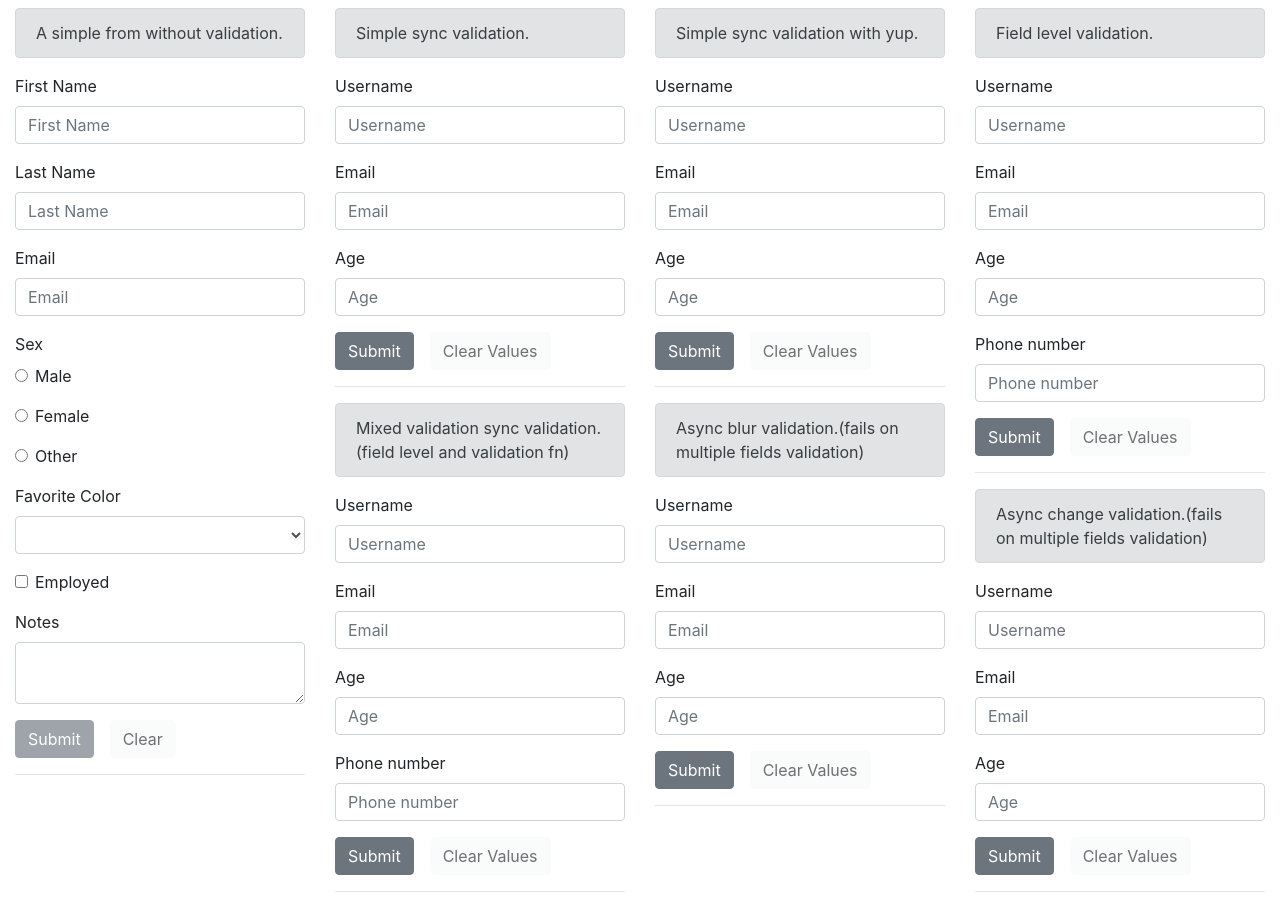
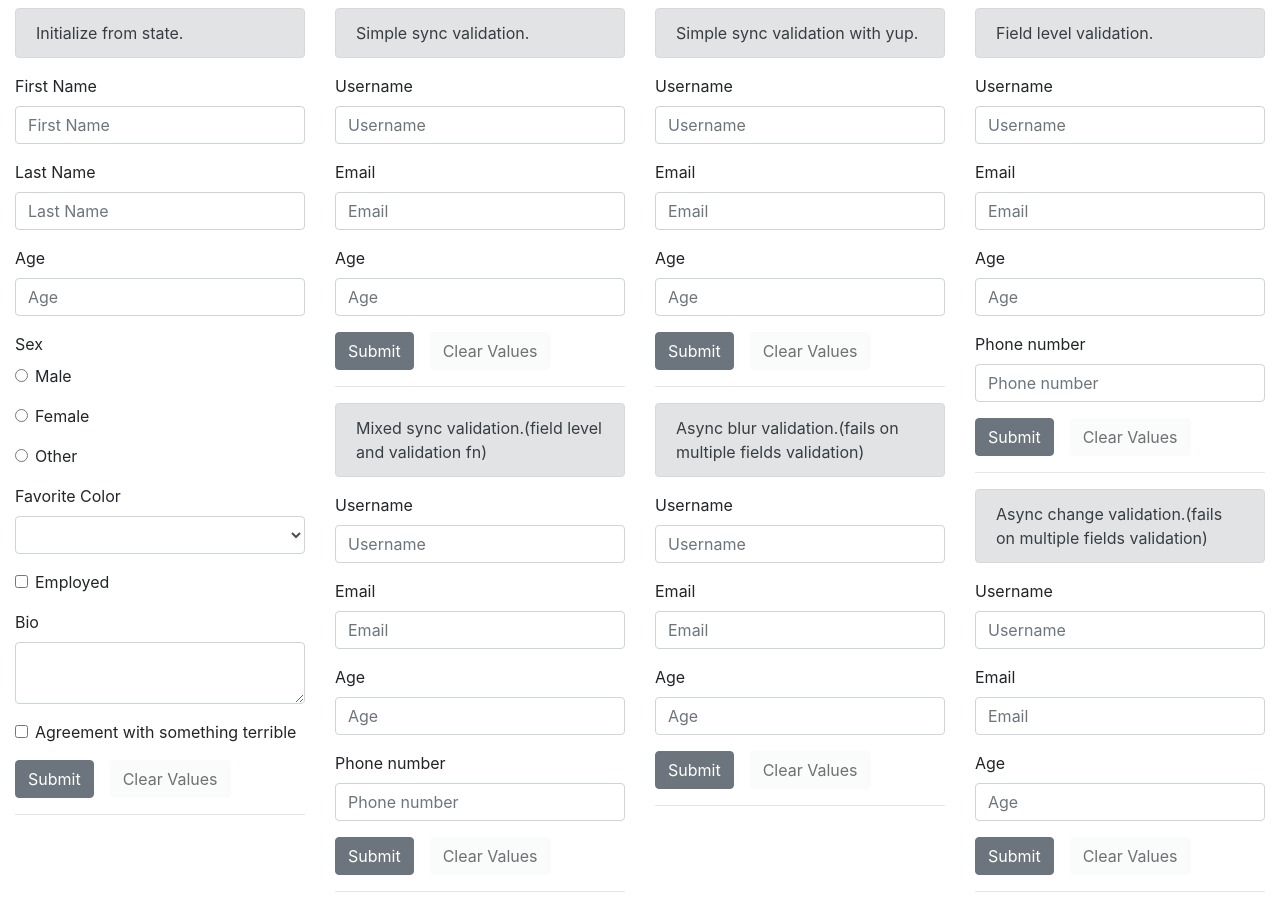
Before and after one commit to LrVch/redux-form-test, a React (Create React App) app: page / in a window 1280 px wide. Built offline with nearby package versions, Linux system fonts and the light colour scheme.

Commit message:
initialize form state init

```diff
--- a/src/App.js
+++ b/src/App.js
@@ -8,6 +8,7 @@ import FieldLevelValidation from './components/FieldLevelValidation/FieldLevelVa
 import MixedSyncValidation from './components/MixedSyncValidation/MixedSyncValidation';
 import AsyncBlurValidation from './components/AsyncBlurValidation/AsyncBlurValidation';
 import AsyncChangeValidation from './components/AsyncChangeValidation/AsyncChangeValidation';
+import InitializeFromState from './components/InitializeFromState/InitializeFromState';
 
 function App() {
   return (
@@ -16,11 +17,18 @@ function App() {
 
         {/* first */}
         <div className="col-sm">
-          <div className="alert alert-secondary mt-2" role="alert">
+          {/* <div className="alert alert-secondary mt-2" role="alert">
             A simple from without validation.
           </div>
           <Page>
             {submit => (<SimpleForm onSubmit={submit} />)}
+          </Page>
+          <hr /> */}
+          <div className="alert alert-secondary mt-2" role="alert">
+            Initialize from state.
+          </div>
+          <Page>
+            {submit => (<InitializeFromState onSubmit={submit} />)}
           </Page>
           <hr />
         </div>
@@ -35,7 +43,7 @@ function App() {
           </Page>
           <hr />
           <div className="alert alert-secondary mt-2" role="alert">
-            Mixed validation sync validation.(field level and validation fn)
+            Mixed sync validation.(field level and validation fn)
           </div>
           <Page>
             {submit => (<MixedSyncValidation onSubmit={submit} />)}
@@ -71,7 +79,7 @@ function App() {
           </Page>
           <hr />
           <div className="alert alert-secondary mt-2" role="alert">
-          Async change validation.(fails on multiple fields validation)
+            Async change validation.(fails on multiple fields validation)
           </div>
           <Page>
             {submit => (<AsyncChangeValidation onSubmit={submit} />)}
--- /dev/null
+++ b/src/components/InitializeFromState/InitializeFromState.js
@@ -0,0 +1,149 @@
+import React from 'react'
+import { Field, reduxForm } from 'redux-form'
+import * as yup from 'yup';
+import { RenderField } from '../shared'
+import { syncValidator } from '../../utils';
+import ErrorMessage from '../shared/ErrorMessage/ErrorMessage';
+
+const validationSchema = yup.object().shape({
+  firstName: yup
+    .string()
+    .required('Required')
+    // eslint-disable-next-line no-template-curly-in-string
+    .max(15, 'Must be ${max} characters or less'),
+  lastName: yup
+    .string()
+    .required('Required'),
+  age: yup
+    .number()
+    .typeError('Only number is acceptable')
+    .required('Required')
+    .positive('Only positive number is acceptable')
+    .integer('Only integer number is acceptable')
+    .min(18, 'Sorry, you must be at least 18 years old'),
+  sex: yup
+    .string()
+    .required('Required'),
+  favoriteColor: yup
+    .string()
+    .required('Required'),
+  agreement: yup
+    .boolean()
+    .test(
+      'is-agreement',
+      'Required',
+      value => !!value
+    )
+});
+
+const InitializeFromState = ({ handleSubmit, pristine, reset, submitting }) => {
+  return (
+    <form
+      noValidate
+      onSubmit={handleSubmit}>
+
+      <div className="mt-3">
+        <Field
+          name="firstName"
+          type="text"
+          component={RenderField}
+          label="First Name"
+        />
+      </div>
+
+      <div className="mt-3">
+        <Field
+          name="lastName"
+          type="text"
+          component={RenderField}
+          label="Last Name" />
+      </div>
+
+      <div className="mt-3">
+        <Field
+          name="age"
+          type="text"
+          component={RenderField}
+          label="Age" />
+      </div>
+
+      <div className="mt-3">
+        <label>Sex</label>
+        <Field
+          name="sex"
+          type="radio"
+          value="male"
+          component={RenderField}
+          label="Male" />
+        <Field
+          name="sex"
+          type="radio"
+          value="female"
+          component={RenderField}
+          label="Female" />
+        <Field
+          name="sex"
+          type="radio"
+          value="other"
+          component={RenderField}
+          label="Other" />
+
+        <Field name="sex" component={ErrorMessage} />
+      </div>
+
+      <div className="mt-3">
+        <Field
+          label="Favorite Color"
+          name="favoriteColor"
+          type="select"
+          component={RenderField}>
+          <option />
+          <option value="ff0000">Red</option>
+          <option value="00ff00">Green</option>
+          <option value="0000ff">Blue</option>
+        </Field>
+      </div>
+
+      <div className="mt-3">
+        <Field
+          noValidate
+          name="employed"
+          type="checkbox"
+          component={RenderField}
+          label="Employed" />
+      </div>
+
+      <div className="mt-3">
+        <Field
+          noValidate
+          name="bio"
+          type="textarea"
+          component={RenderField}
+          label="Bio" />
+      </div>
+
+      <div className="mt-3">
+        <Field
+          name="agreement"
+          type="checkbox"
+          component={RenderField}
+          label="Agreement with something terrible" />
+      </div>
+
+      <div>
+        <button type="submit" className="btn btn-secondary" disabled={submitting}>
+          Submit
+        </button>
+        <button type="button" className="btn btn-light ml-3" disabled={pristine || submitting} onClick={reset}>
+          Clear Values
+        </button>
+      </div>
+    </form>
+  )
+
+}
+
+export default reduxForm({
+  form: 'initializeFromState',
+  validate: syncValidator(validationSchema),
+})(InitializeFromState)
--- /dev/null
+++ b/src/components/shared/ErrorMessage/ErrorMessage.css
@@ -0,0 +1,6 @@
+.error-message {
+  width: 100%;
+  margin-top: .25rem;
+  font-size: 80%;
+  color: #dc3545;
+}
--- /dev/null
+++ b/src/components/shared/ErrorMessage/ErrorMessage.js
@@ -0,0 +1,8 @@
+import React from 'react'
+import  './ErrorMessage.css'
+
+
+const ErrorMessage = ({ meta }) =>
+  <div className="error-message">{meta.error && meta.touched && 'Please select an option first'}</div>
+
+export default ErrorMessage
--- a/src/components/shared/renderField/renderField.js
+++ b/src/components/shared/renderField/renderField.js
@@ -1,31 +1,70 @@
 import React from 'react'
 
 export const RenderField = ({
+  children,
   input,
   label,
+  meta: { asyncValidating, touched, error, warning },
+  noValidate,
   type,
-  meta: { asyncValidating, touched, error, warning }
 }) => {
-  const invalid = touched && error
-  const isWarning = touched && warning && !invalid
-  const valid = touched && !invalid
+  const isCheckRadio = /radio|checkbox/.test(type)
+  const isSelect = type === 'select'
+  const isInput = /file|password|^text$|email|number|radio|checkbox/.test(type)
+  const isRadio = type === 'radio'
+  const isTextArea = type === 'textarea'
+  const invalid = !noValidate && touched && error
+  const isWarning = !noValidate && touched && warning && !invalid
+  const valid = !noValidate && touched && !invalid
   return (
-    <div className={(asyncValidating ? 'async-validating' : '') + ' form-group'}>
-      <label htmlFor={label}>{label}</label>
+    <div className={
+      (asyncValidating ? ' async-validating ' : '') +
+      ' form-group ' +
+      (isCheckRadio ? ' form-check ' : '')
+    }>
+      {!isCheckRadio && <label htmlFor={label}>{label}</label>}
       <div>
-        <input
+        {isInput && <input
           id={label}
-          className={(invalid ? ' is-invalid' : ' ') + (valid ? ' is-valid' : ' ') + ' form-control'}
+          className={
+            (!isRadio && invalid ? ' is-invalid ' : ' ') +
+            (!isRadio && valid ? ' is-valid ' : ' ') +
+            (!isCheckRadio ? ' form-control ' : ' form-check-input ')}
           {...input}
           placeholder={label}
-          type={type} />
+          type={type} />}
+
+        {isSelect && <select
+          id={label}
+          className={
+            (invalid ? ' is-invalid ' : ' ') +
+            (valid ? ' is-valid ' : ' ') +
+            ' form-control '}
+          {...input}
+        >
+          {children}
+        </select>}
+
+        {isTextArea && <textarea
+          id={label}
+          className={
+            (invalid ? ' is-invalid ' : ' ') +
+            (valid ? ' is-valid ' : ' ') +
+            ' form-control '}
+          {...input}
+        ></textarea>}
+
+        {isCheckRadio && <label
+          className="form-check-label"
+          htmlFor={label}>{label}</label>
+        }
 
         <div className="spinner-border" role="status">
           <span className="sr-only">Loading...</span>
         </div>
 
-        {invalid && <div className="invalid-feedback">{error}</div>}
-        {isWarning && <small>{warning}</small>}
+        {!isRadio && invalid && <div className="invalid-feedback">{error}</div>}
+        {!isRadio && isWarning && <small>{warning}</small>}
       </div>
     </div>
   )
```
